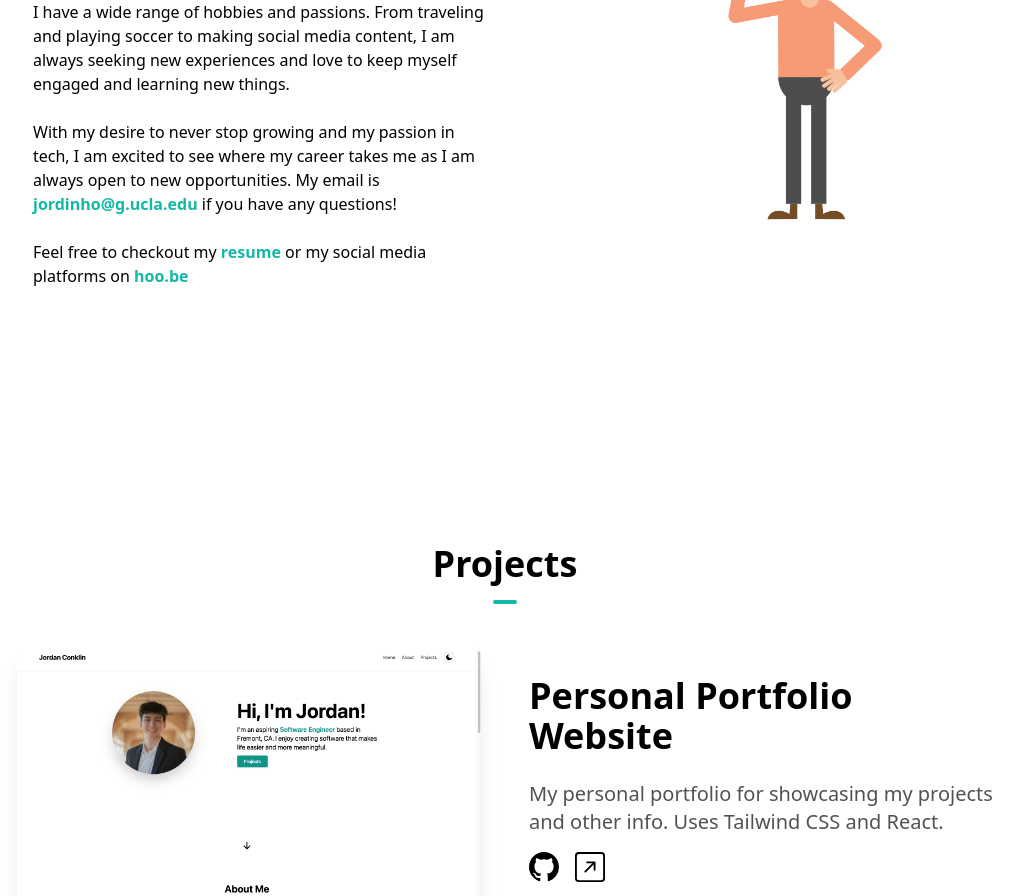
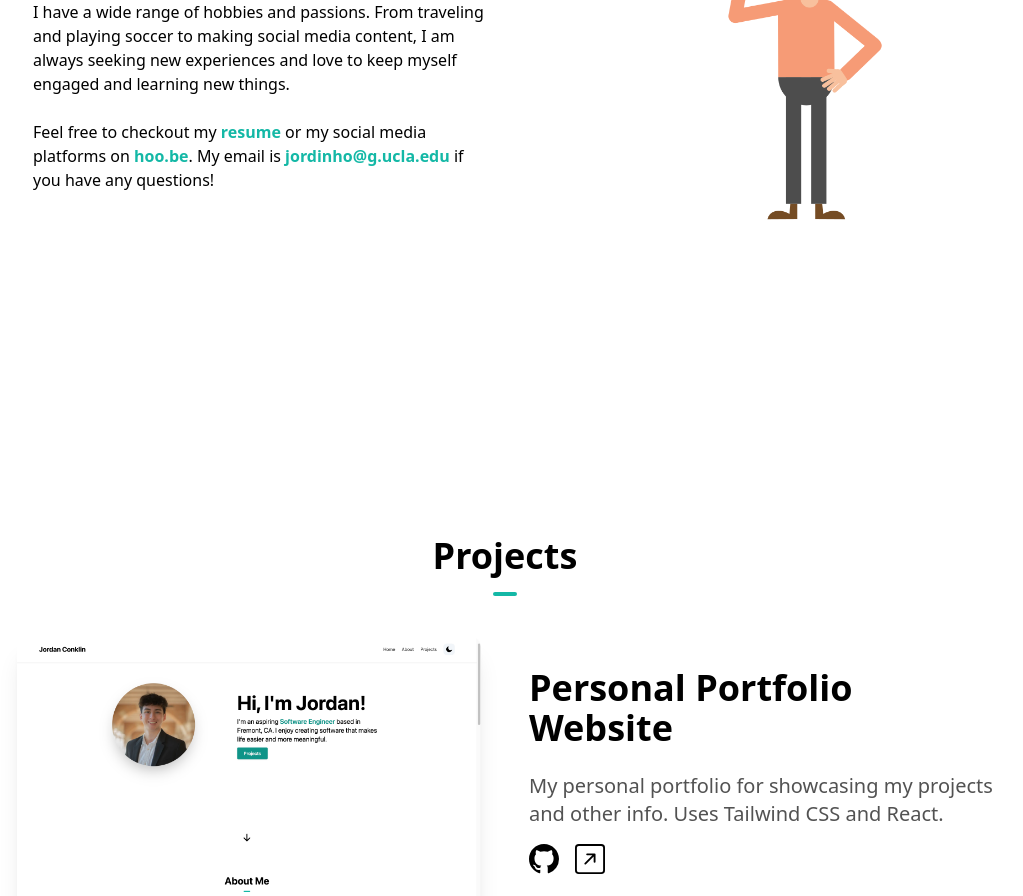
Before and after one commit to jordanconklin/jordan-conklin-personal-portfolio, a Next.js app: page / in a window 1280 px wide. Shown: the part 1200-2096 px from the top of the page, without its empty margins (135-1158 px from the left). Built offline with nearby package versions, Linux system fonts and the light colour scheme.

Commit message:
fixed about section and resume

```diff
--- a/components/AboutSection.tsx
+++ b/components/AboutSection.tsx
@@ -53,24 +53,18 @@ const AboutSection = () => {
             </p>
             <br />
             <p>
-                With my desire to never stop growing and my passion in tech,
-                I am excited to see where my career takes me as I am always
-                open to new opportunities. My email is {" "}
-                <span className="font-bold text-teal-500">
-                  jordinho@g.ucla.edu
-                </span>{" "}
-                if you have any questions!
-            </p>
-            <br />
-            <p>
               Feel free to checkout my {" "}
-              <a href="/Jordan-Conklin-Resume-1.pdf" className="font-bold text-teal-500" download>
+              <a href="/Jordan-Conklin-Software-Engineer-Resume.pdf" className="font-bold text-teal-500" download>
                 resume
               </a>
               {" "} or my social media platforms on {" "}
               <a href="https://hoo.be/conklinofficial" className="font-bold text-teal-500">
                 hoo.be
-              </a>
+              </a>. My email is {" "}
+                <span className="font-bold text-teal-500">
+                  jordinho@g.ucla.edu
+                </span>{" "}
+                if you have any questions!
             </p>
 
           </div>
```
Also changed, not shown: 2 other files (tests, documents, lock files or other folders).
